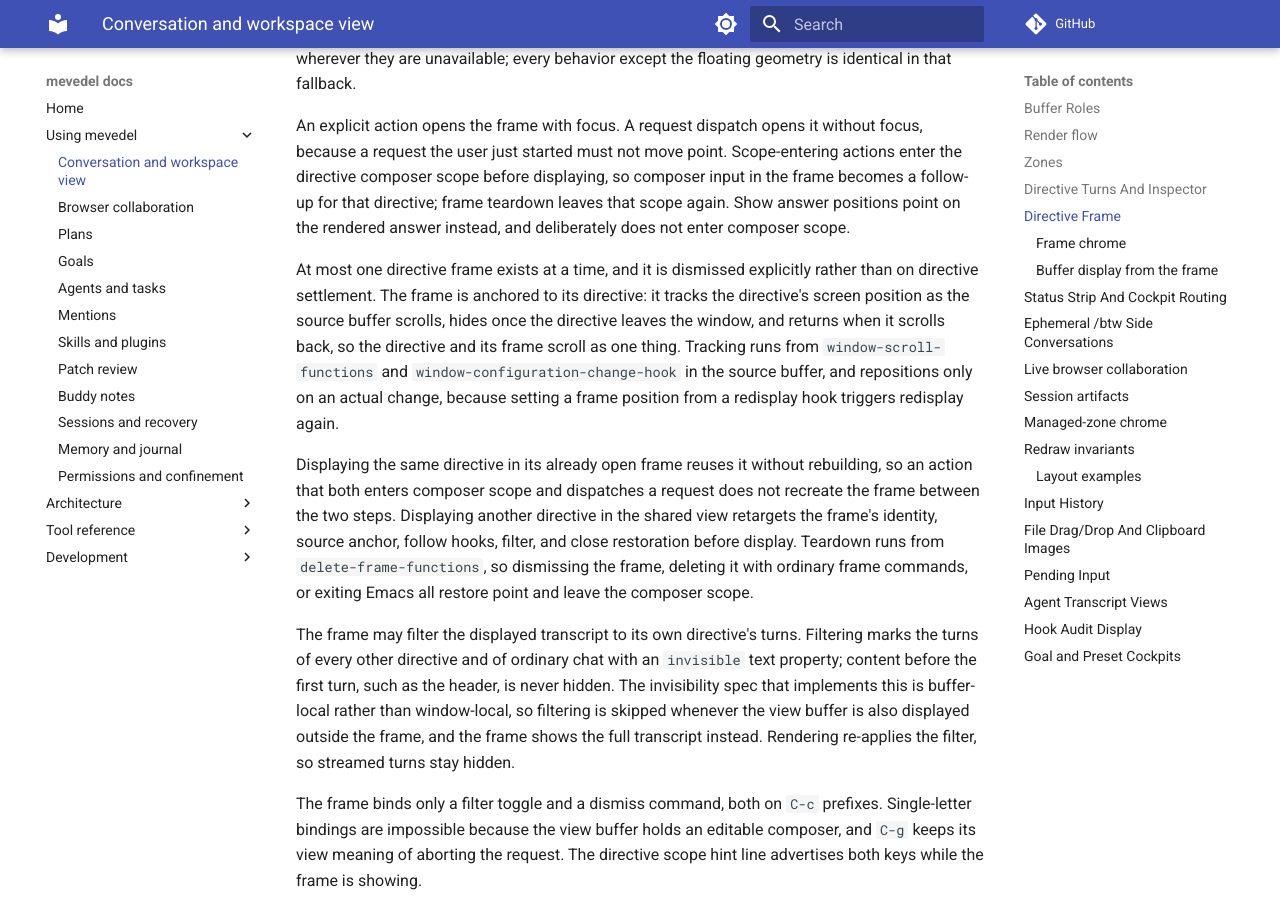
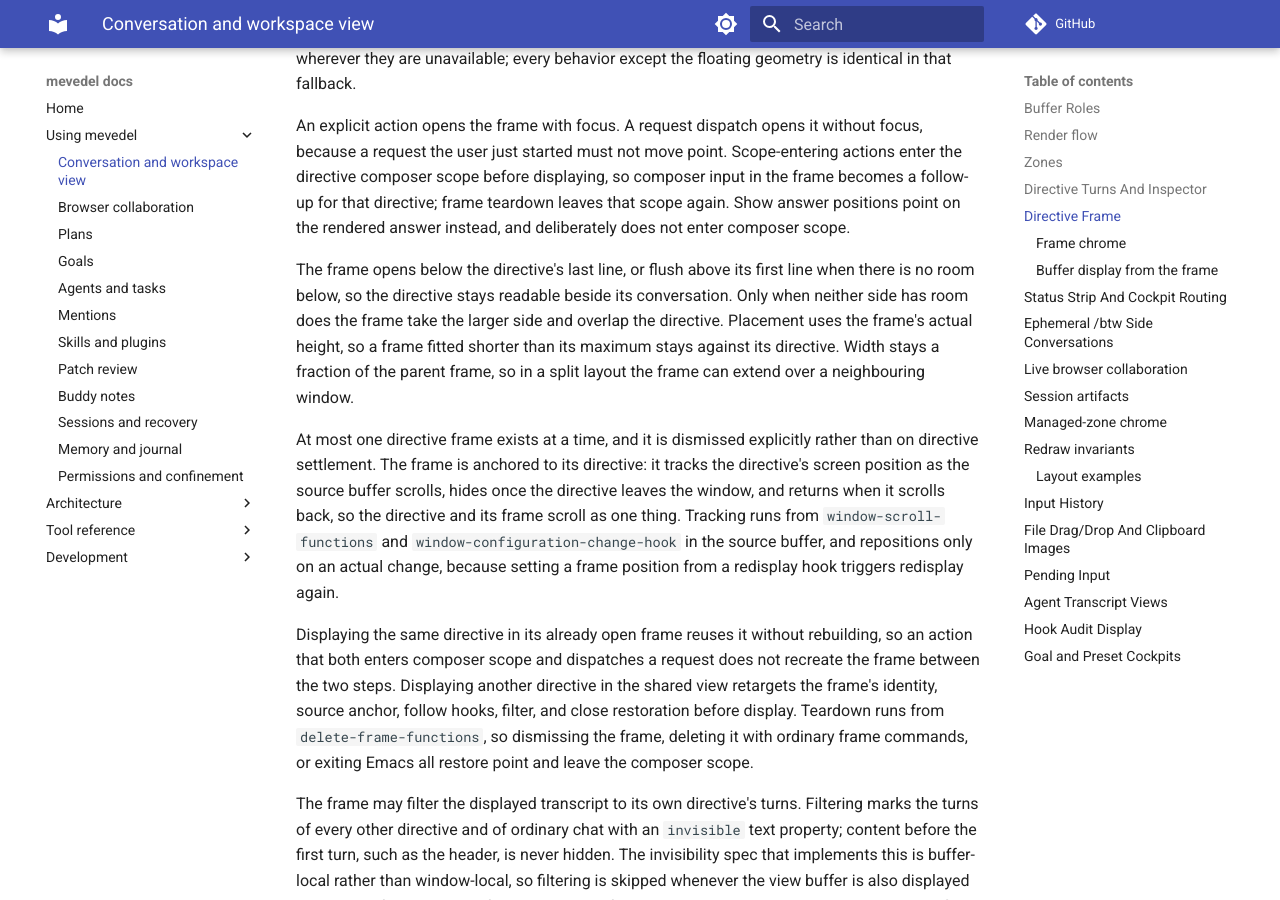
Before and after one commit to FrauH0lle/mevedel, an MkDocs documentation site: the page built from docs/view.md, in a window 1280 px wide and 900 px high, scrolled down 16960 px. Built offline with MkDocs 1.6.1 and Material for MkDocs 9.7.7, drawn with Linux system fonts in a browser that asks for light colours; comment, search, counter and statistics services are not loaded.

Commit message:
fix(directive-frame): Flip above the directive's first line
With no room below, the frame flipped to its anchor minus its height,
but the anchor was the directive's end.  A multi-line directive near the
bottom of a window was covered by the frame explaining it: a 13-line
directive in a lower window lay entirely beneath the frame.  The flip
also used the configured maximum height, so a frame fitted shorter
floated with a gap above the directive.

Placement now goes below the last line, else flush above the first line
by the frame's actual height, and overlaps the directive only when
neither side has room, taking the larger one.  A first line scrolled
out of view counts as the window's top.  Width and the parent-frame
clamp are unchanged.

* mevedel-directive-frame.el (mevedel-directive-frame--place): New.
(mevedel-directive-frame--anchor): Measure the first line; place by the
frame's actual height or an explicit HEIGHT.
(mevedel-directive-frame-display): Anchor with the size it opens at.

* test/test-mevedel-directive-frame.el (mevedel-directive-frame--place):
New.
* docs/view.md: Document directive frame placement.

Validation: full isolated suite with zero unexpected results and 23
skips; package compiles without warnings.

```diff
--- a/docs/view.md
+++ b/docs/view.md
@@ -808,6 +808,14 @@
 teardown leaves that scope again. Show answer positions point on the rendered
 answer instead, and deliberately does not enter composer scope.
 
+The frame opens below the directive's last line, or flush above its first line
+when there is no room below, so the directive stays readable beside its
+conversation. Only when neither side has room does the frame take the larger
+side and overlap the directive. Placement uses the frame's actual height, so a
+frame fitted shorter than its maximum stays against its directive. Width stays
+a fraction of the parent frame, so in a split layout the frame can extend over
+a neighbouring window.
+
 At most one directive frame exists at a time, and it is dismissed explicitly
 rather than on directive settlement. The frame is anchored to its directive: it
 tracks the directive's screen position as the source buffer scrolls, hides once
```
Also changed, not shown: 2 other files.
